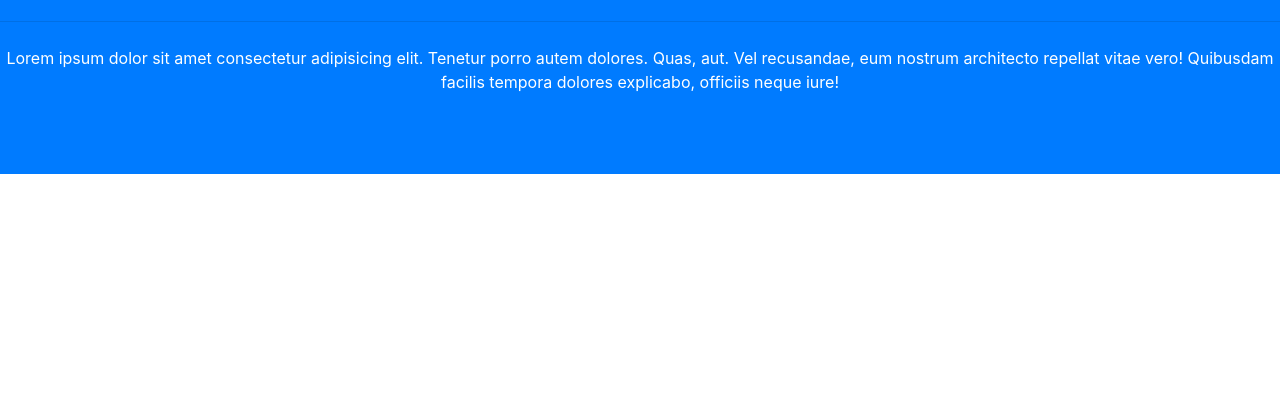
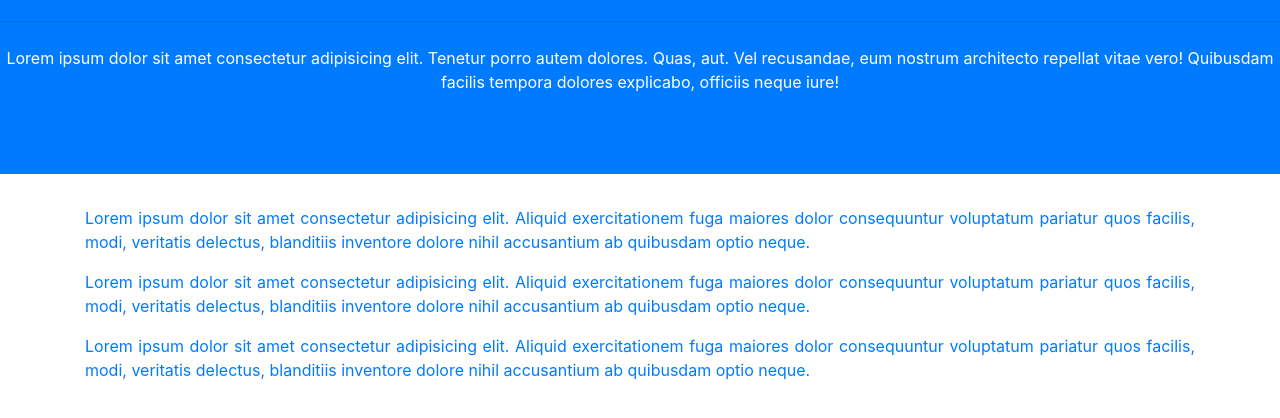
Before and after one commit to aocastro/about, a plain HTML site: page index.html in a window 1280 px wide. Shown: the part 172-590 px from the top of the page. Drawn offline with Linux system fonts and the light colour scheme.

Commit message:
Commit de alteração do index.html

```diff
--- a/index.html
+++ b/index.html
@@ -18,6 +18,22 @@
         <p class="text-center text-white">Lorem ipsum dolor sit amet consectetur adipisicing elit. Tenetur porro autem dolores. Quas, aut. Vel recusandae, eum nostrum architecto repellat vitae vero! Quibusdam facilis tempora dolores explicabo, officiis neque iure!</p>
     </div>
 
+    <div class="container">
+        <div class="row justify-content-center">
+            <div class="col-12">
+                <p class="text-justify text-primary">
+                    Lorem ipsum dolor sit amet consectetur adipisicing elit. Aliquid exercitationem fuga maiores dolor consequuntur voluptatum pariatur quos facilis, modi, veritatis delectus, blanditiis inventore dolore nihil accusantium ab quibusdam optio neque.
+                </p>
+                <p class="text-justify text-primary">
+                    Lorem ipsum dolor sit amet consectetur adipisicing elit. Aliquid exercitationem fuga maiores dolor consequuntur voluptatum pariatur quos facilis, modi, veritatis delectus, blanditiis inventore dolore nihil accusantium ab quibusdam optio neque.
+                </p>
+                <p class="text-justify text-primary">
+                    Lorem ipsum dolor sit amet consectetur adipisicing elit. Aliquid exercitationem fuga maiores dolor consequuntur voluptatum pariatur quos facilis, modi, veritatis delectus, blanditiis inventore dolore nihil accusantium ab quibusdam optio neque.
+                </p>
+            </div>
+        </div>
+    </div>
+
     <script src="js/jquery-3.5.1.min.js"></script>
     <script src="js/bootstrap.min.js"></script>
 </body>
```
